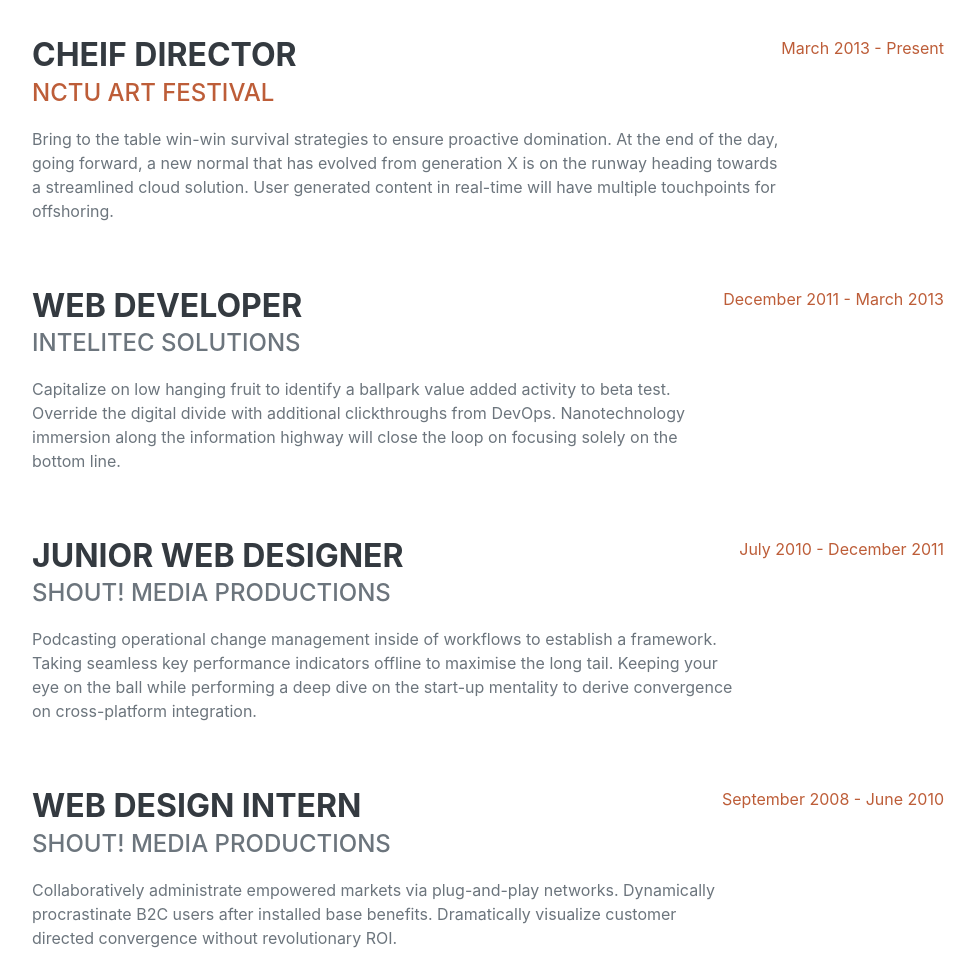
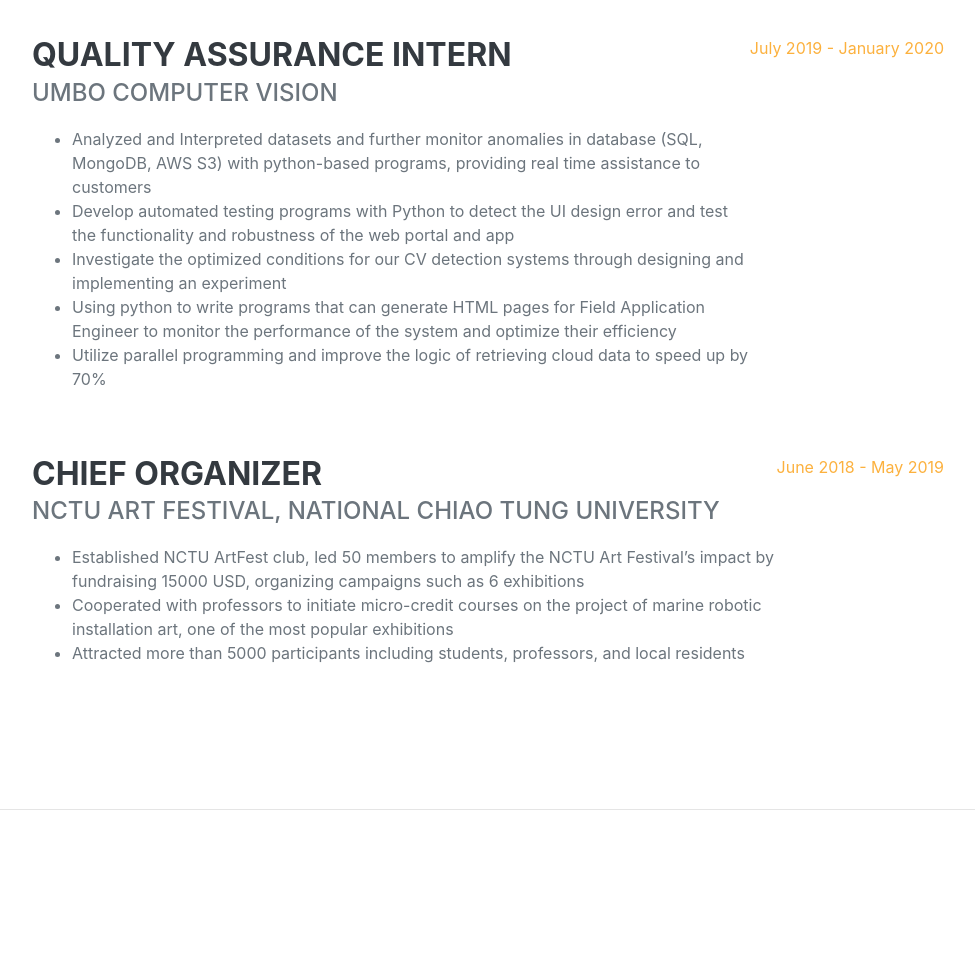
Before and after one commit to brian86258/brian86258.github.io, a website: page index.html in a window 1280 px wide. Shown: the part 960-1929 px from the top of the page, without its empty margins (288-1263 px from the left). Drawn offline with nearby package versions, Linux system fonts and the light colour scheme; a web font is replaced by a local one.

Commit message:
modify_first

```diff
--- a/index.html
+++ b/index.html
@@ -38,8 +38,8 @@
             <section class="resume-section" id="about">
                 <div class="resume-section-content">
                     <h1 class="mb-0">YI AN <span class="text-primary">CHEN</span></h1>
-                    <div class="subheading mb-5">3542 Berry Street · Cheyenne Wells, CO 80810 · (+886) 978-109-975 · <a href="mailto:brian86258@gmail.com">brian86258@gmail.com</a></div>
-                    <p class="lead mb-5">I am experienced in leveraging agile frameworks to provide a robust synopsis for high level overviews. Iterative approaches to corporate strategy foster collaborative thinking to further the overall value proposition.</p>
+                    <div class="subheading mb-5">(+886) 978-109-975 · <a href="mailto:brian86258@gmail.com">brian86258@gmail.com</a></div>
+                    <p class="lead mb-5">Passionate to explore latest technology. Iterative approaches to corporate strategy foster collaborative thinking to further the overall value proposition.</p>
                     <div class="social-icons">
                         <a class="social-icon" href="#"><i class="fab fa-linkedin-in"></i></a><a class="social-icon" href="#"><i class="fab fa-github"></i></a><a class="social-icon" href="#"><i class="fab fa-twitter"></i></a><a class="social-icon" href="https://www.facebook.com/profile.php?id=100000301064052"><i class="fab fa-facebook-f"></i></a>
                     </div>
@@ -52,36 +52,31 @@
                     <h2 class="mb-5">Experience</h2>
                     <div class="d-flex flex-column flex-md-row justify-content-between mb-5">
                         <div class="flex-grow-1">
-                            <h3 class="mb-0">Cheif Director </h3>
-                            <a href="./artfest_index.html"><div class="subheading mb-3">Nctu Art Festival</div></a>
-                            <p>Bring to the table win-win survival strategies to ensure proactive domination. At the end of the day, going forward, a new normal that has evolved from generation X is on the runway heading towards a streamlined cloud solution. User generated content in real-time will have multiple touchpoints for offshoring.</p>
+                            <h3 class="mb-0">Quality Assurance Intern </h3>
+                            <div class="subheading mb-3">Umbo Computer Vision</div>
+                            <ul>
+                                <li>Analyzed and Interpreted datasets and further monitor anomalies in database (SQL, MongoDB, AWS S3) with python-based programs, providing real time assistance to customers </li>
+                                <li>Develop automated testing programs with Python to detect the UI design error and test the functionality and robustness of the web portal and app </li>
+                                <li>Investigate the optimized conditions for our CV detection systems through designing and implementing an experiment </li>
+                                <li>Using python to write programs that can generate HTML pages for Field Application Engineer to monitor the performance of the system and optimize their efficiency </li>
+                                <li>Utilize parallel programming and improve the logic of retrieving cloud data to speed up by 70% </li>
+                            </ul>
                         </div>
-                        <div class="flex-shrink-0"><span class="text-primary">March 2013 - Present</span></div>
+                        <div class="flex-shrink-0"><span class="text-primary">July 2019 - January 2020</span></div>
                     </div>
                     <div class="d-flex flex-column flex-md-row justify-content-between mb-5">
                         <div class="flex-grow-1">
-                            <h3 class="mb-0">Web Developer</h3>
-                            <div class="subheading mb-3">Intelitec Solutions</div>
-                            <p>Capitalize on low hanging fruit to identify a ballpark value added activity to beta test. Override the digital divide with additional clickthroughs from DevOps. Nanotechnology immersion along the information highway will close the loop on focusing solely on the bottom line.</p>
+                            <h3 class="mb-0">Chief organizer</h3>
+                            <a href="./artfest_index.html"></a><div class="subheading mb-3">NCTU Art Festival, National Chiao Tung University</div></a>
+                            <ul>
+                                <li>Established NCTU ArtFest club, led 50 members to amplify the NCTU Art Festival’s impact by fundraising 15000 USD, organizing campaigns such as 6 exhibitions </li>
+                                <li>Cooperated with professors to initiate micro-credit courses on the project of marine robotic installation art, one of the most popular exhibitions  </li>
+                                <li>Attracted more than 5000 participants including students, professors, and local residents </li>
+                            </ul>
                         </div>
-                        <div class="flex-shrink-0"><span class="text-primary">December 2011 - March 2013</span></div>
+                        <div class="flex-shrink-0"><span class="text-primary">June 2018 - May 2019</span></div>
                     </div>
-                    <div class="d-flex flex-column flex-md-row justify-content-between mb-5">
-                        <div class="flex-grow-1">
-                            <h3 class="mb-0">Junior Web Designer</h3>
-                            <div class="subheading mb-3">Shout! Media Productions</div>
-                            <p>Podcasting operational change management inside of workflows to establish a framework. Taking seamless key performance indicators offline to maximise the long tail. Keeping your eye on the ball while performing a deep dive on the start-up mentality to derive convergence on cross-platform integration.</p>
-                        </div>
-                        <div class="flex-shrink-0"><span class="text-primary">July 2010 - December 2011</span></div>
-                    </div>
-                    <div class="d-flex flex-column flex-md-row justify-content-between">
-                        <div class="flex-grow-1">
-                            <h3 class="mb-0">Web Design Intern</h3>
-                            <div class="subheading mb-3">Shout! Media Productions</div>
-                            <p>Collaboratively administrate empowered markets via plug-and-play networks. Dynamically procrastinate B2C users after installed base benefits. Dramatically visualize customer directed convergence without revolutionary ROI.</p>
-                        </div>
-                        <div class="flex-shrink-0"><span class="text-primary">September 2008 - June 2010</span></div>
-                    </div>
+
                 </div>
             </section>
             <hr class="m-0" />
```
Also changed, not shown: css/styles.css.
